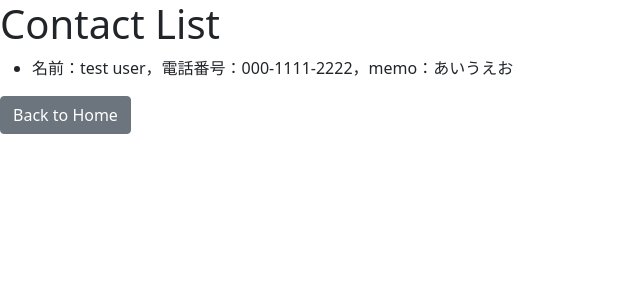
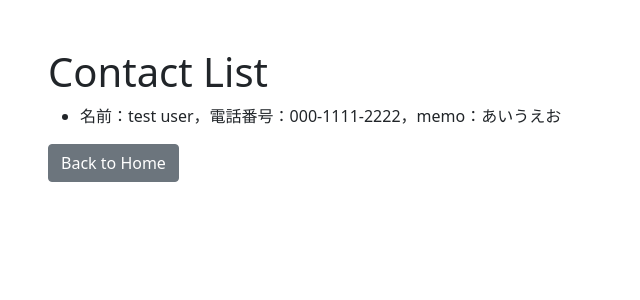
Before and after one commit to okayu0518kut/fastapi-sample, a FastAPI app: page /showContactList in a window 1280 px wide. Shown: the top 300 px of the page, without its empty margins (0-640 px from the left). Run offline with FastAPI, Linux system fonts and the light colour scheme; data comes from the database, SQL or seed files in the repository.

Commit message:
スペース追加

```diff
--- a/fastapi-app/templates/contactList.html
+++ b/fastapi-app/templates/contactList.html
@@ -5,6 +5,7 @@ List Page
 {% endblock %}
 
 {% block content %}
+<div class="m-5">
     <h1>Contact List</h1>
 
     <!-- 連絡先リストを表示するための HTML リスト -->
@@ -13,7 +14,7 @@ List Page
         <li>名前：{{ item[1] }}，電話番号：{{ item[2] }}，memo：{{ item[3] }}</li>
         {% endfor %}
     </ul>
-
     <!-- ホームページに戻るためのリンク -->
     <a class="btn btn-secondary" href="{{ url_for('home') }}">Back to Home</a>
+</div>
 {% endblock %}
```
Lines whose indentation alone changed are shown as unchanged.
